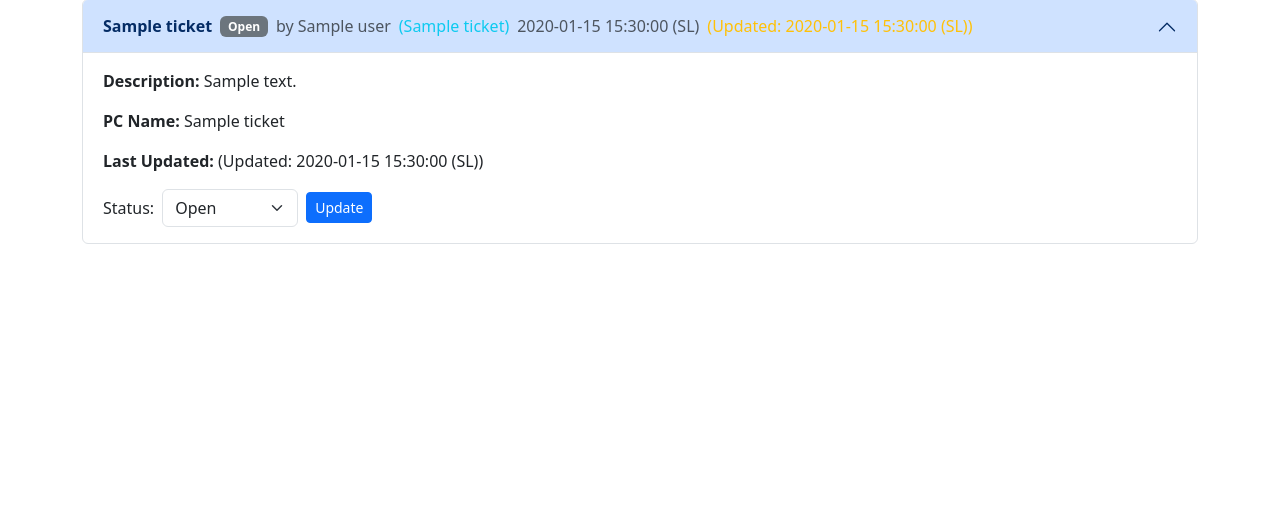
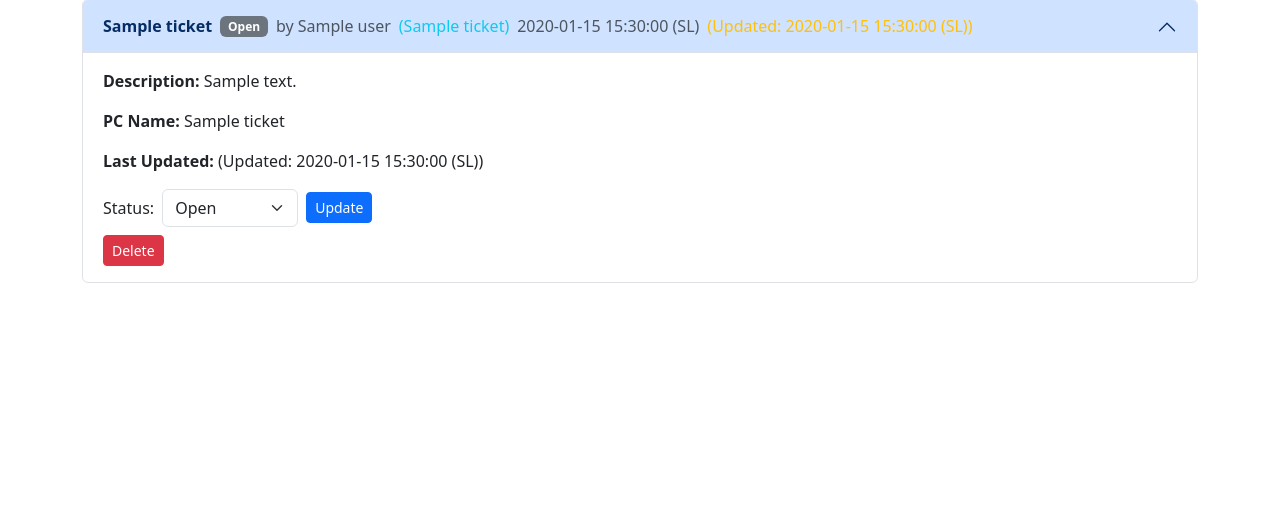
Before and after one commit to SethmaduSandeepa/TASMA-IT-ticket-raise, a Flask app: page /admin in a window 1280 px wide, after a click that opens the changed part. Shown: the part 183-689 px from the top of the page. Run offline with Flask 3, Linux system fonts and the light colour scheme; the visitor is signed in with stand-in values (Sample User, id 1); a database or web service that is not in the repository returns one stand-in record (values such as "Sample title"); some libraries are stand-ins or nearby versions.

Commit message:
Save all latest changes

```diff
--- a/app.py
+++ b/app.py
@@ -26,11 +26,6 @@ def before_request():
     if 'username' in session and session.get('role') == 'admin':
         g.pending_count = users.count_documents({"role": "user", "status": "pending"})
 
-# ...existing code...
-
-
-# ...existing code...
-
 # Admin: View and manage pending user requests
 @app.route('/admin/requests', methods=['GET', 'POST'])
 def user_requests():
@@ -51,14 +46,19 @@ def user_requests():
 
 
 # Ensure admin exists (run once or improve with setup route)
+
+# Set or update admin password to 'tasma@18953789**'
 admin_user = users.find_one({"username": "admin"})
+new_admin_password = "tasma@18953789**"
+hashed = bcrypt.hashpw(new_admin_password.encode('utf-8'), bcrypt.gensalt())
 if not admin_user:
-    hashed = bcrypt.hashpw("admin123".encode('utf-8'), bcrypt.gensalt())
     users.insert_one({
         "username": "admin",
         "password": hashed,
         "role": "admin"
     })
+else:
+    users.update_one({"username": "admin"}, {"$set": {"password": hashed}})
 
 @app.route('/')
 def index():
@@ -163,6 +163,32 @@ def update_ticket(ticket_id):
     )
     return redirect(url_for('dashboard'))
 
+# Delete ticket route for users
+@app.route('/user/delete/<ticket_id>', methods=['POST'])
+def delete_ticket(ticket_id):
+    if 'username' not in session or session['role'] != 'user':
+        return redirect(url_for('login'))
+    ticket = tickets.find_one({"_id": ObjectId(ticket_id)})
+    if ticket and ticket.get('user') == session['username']:
+        tickets.delete_one({"_id": ObjectId(ticket_id)})
+        flash("Ticket deleted.")
+    else:
+        flash("You are not authorized to delete this ticket.")
+    return redirect(url_for('user_home'))
+
+# Admin delete ticket route
+@app.route('/admin/delete/<ticket_id>', methods=['POST'])
+def admin_delete_ticket(ticket_id):
+    if 'username' not in session or session.get('role') != 'admin':
+        return redirect(url_for('login'))
+    ticket = tickets.find_one({"_id": ObjectId(ticket_id)})
+    if ticket:
+        tickets.delete_one({"_id": ObjectId(ticket_id)})
+        flash("Ticket deleted.")
+    else:
+        flash("Ticket not found.")
+    return redirect(url_for('dashboard'))
+
 # Helper for ObjectId in templates
 from bson.objectid import ObjectId
 app.jinja_env.globals.update(ObjectId=ObjectId)
--- a/templates/dashboard.html
+++ b/templates/dashboard.html
@@ -1,6 +1,6 @@
 {% extends "base.html" %}
 {% block content %}
-<meta http-equiv="refresh" content="900">
+<meta http-equiv="refresh" content="7200">
 <h2>Admin Dashboard — All Tickets</h2>
 <div class="mb-3">
   <input type="text" id="searchBox" class="form-control" placeholder="Search by title, user, or status..." onkeyup="filterTickets()">
@@ -46,6 +46,9 @@
             <button type="submit" class="btn btn-primary btn-sm">Update</button>
           </div>
         </form>
+        <form method="POST" action="{{ url_for('admin_delete_ticket', ticket_id=t._id) }}" class="mt-2" onsubmit="return confirm('Are you sure you want to delete this ticket?');">
+          <button type="submit" class="btn btn-danger btn-sm"><i class="bi bi-trash"></i> Delete</button>
+        </form>
       </div>
     </div>
   </div>
```
Also changed, not shown: templates/user_home.html (+5 -2 lines).
